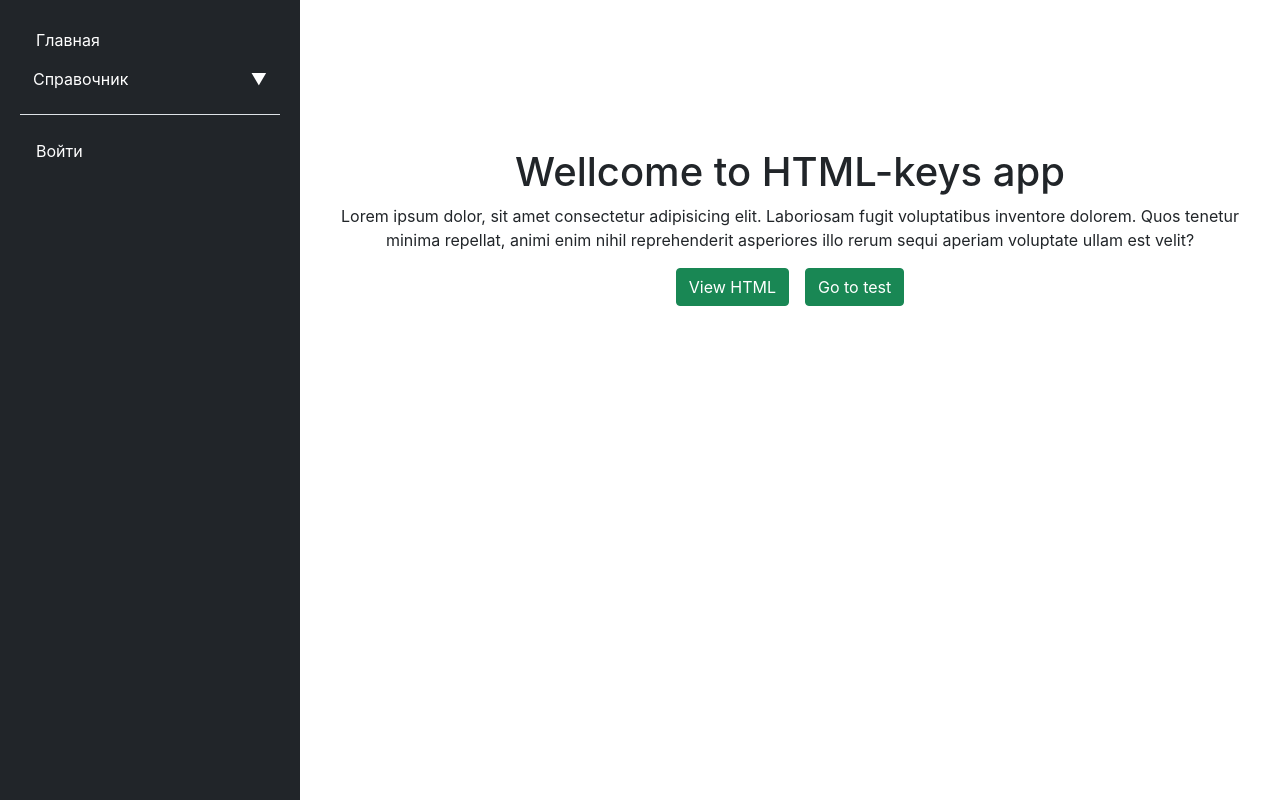
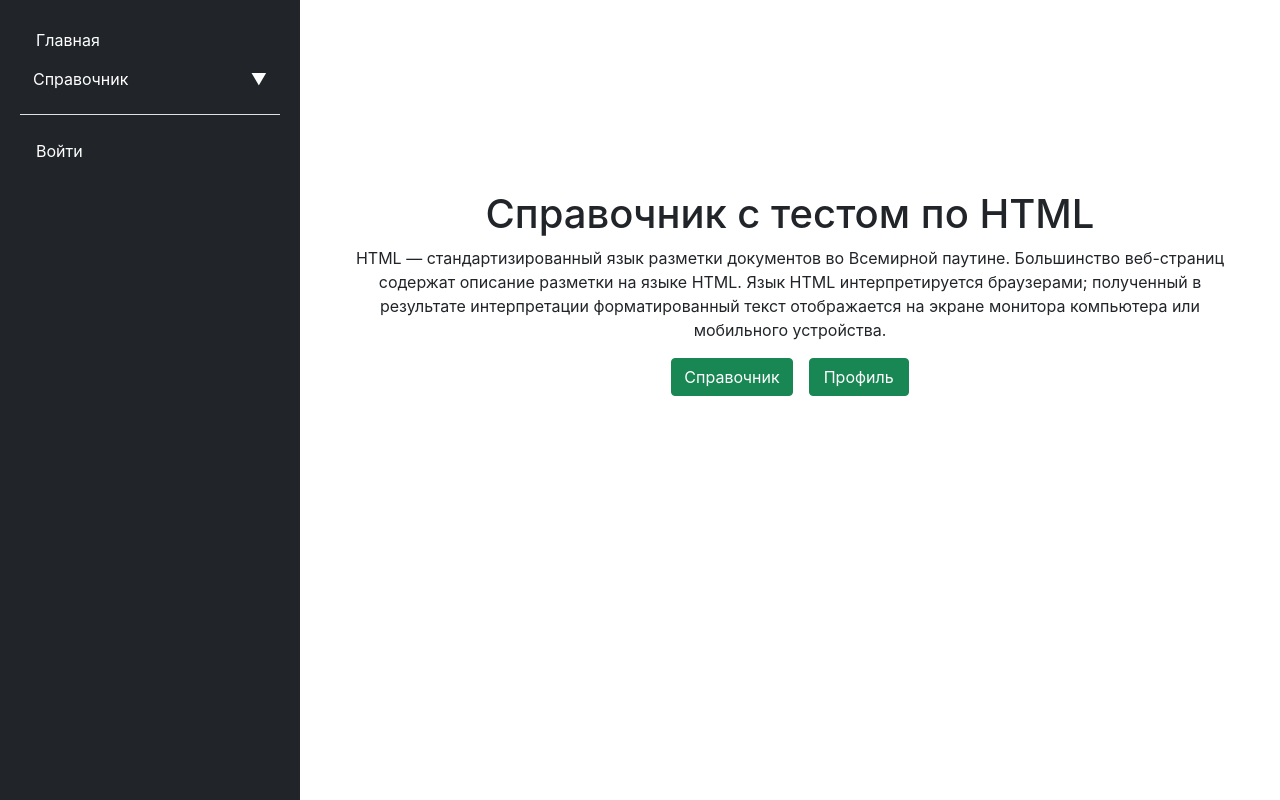
Before and after one commit to WebMobik/school-app, a React (Create React App) app: page / in a window 1280 px wide. Built offline with nearby package versions, Linux system fonts and the light colour scheme.

Commit message:
Fix bugs

```diff
--- a/src/api/user-api.js
+++ b/src/api/user-api.js
@@ -42,7 +42,6 @@ const getUser = async (id) => {
 };
 
 const testResult = async (credentials, result) => {
-  console.log(result);
   try {
     const response = await fetch(`${url}/test/html`, {
       method: "PUT",
--- a/src/components/Answer/Answer.jsx
+++ b/src/components/Answer/Answer.jsx
@@ -5,7 +5,8 @@ const Answer = ({id, index, variant, changeVariant}) => {
         <div className="answer d-flex mt-3">
             <input
                 className="form-check-input me-2"
-                type="checkbox"
+                name="question"
+                type="radio"
                 id={`question${index}.${id}`}
                 onChange={() => changeVariant(variant)}
             />
--- a/src/components/Question/Question.jsx
+++ b/src/components/Question/Question.jsx
@@ -1,18 +1,20 @@
-import React from "react";
+import React, { useState } from "react";
 import { useDispatch } from "react-redux";
 import Answer from "../Answer/Answer";
-import { changeCurrentAnswer, nextQuestion } from '../../redux/testsSlice'
+import { nextQuestion } from '../../redux/testsSlice'
 
 const Question = ({ question }) => {
-  const dispatch = useDispatch();
+  const [currentAnswer, setCurrentAnswer] = useState({})
+  const dispatch = useDispatch()
 
   const changeAnswer = (answer) => {
-    dispatch(changeCurrentAnswer(answer))
+    setCurrentAnswer(answer)
   }
 
   const handleNextQuestion = (e) => {
     e.preventDefault()
-    dispatch(nextQuestion())
+    dispatch(nextQuestion(currentAnswer))
+    setCurrentAnswer({})
   }
 
   return (
--- a/src/components/Result/Result.jsx
+++ b/src/components/Result/Result.jsx
@@ -27,7 +27,7 @@ const Result = () => {
             <div className="content text-center m-auto">
                 <h1>Общее количество баллов за тест: {allBalls}</h1>
                 <p>{switchTextResult(allBalls)}</p>
-                <button onClick={handleBackToHome}>
+                <button onClick={handleBackToHome} className="btn btn-success">
                     Вернуться на главную
                 </button>
             </div>
--- a/src/components/Signin/Signin.jsx
+++ b/src/components/Signin/Signin.jsx
@@ -1,10 +1,13 @@
 import React, { useState } from "react";
 import { useHistory } from "react-router-dom";
+import { useDispatch } from "react-redux";
 import { signin } from "../../api/user-api";
 import auth from "../../api/helpers";
+import { toggleUserAuthenticate } from "../../redux/testsSlice";
 
 const Signin = () => {
   const history = useHistory();
+  const dispatch = useDispatch();
   const [userData, setUserData] = useState({
     name: null,
     password: null,
@@ -19,6 +22,7 @@ const Signin = () => {
         console.log(data.error);
       }
       auth.authenticate(data);
+      dispatch(toggleUserAuthenticate())
       history.replace("/");
     });
   };
--- a/src/index.css
+++ b/src/index.css
@@ -38,8 +38,19 @@ li a {
 
 .content {
   padding: 40px;
+  overflow-y: auto;
+  width: 100%;
 }
 
 .pointer {
   cursor: pointer;
 }
+
+.btn {
+  min-width: 100px !important;
+}
+
+.profile {
+  overflow: auto;
+  width: 100%;
+}
--- a/src/pages/Main/MainPage.jsx
+++ b/src/pages/Main/MainPage.jsx
@@ -1,19 +1,41 @@
 import React from "react";
+import { useHistory } from "react-router";
+
 import styles from "./MainPage.module.css";
 
 const MainPage = () => {
+  const history = useHistory();
+
+  const handleGoToDirectory = () => {
+    history.push('/html');
+  }
+
+  const handleGoToProfile = () => {
+    history.push('/sign-in');
+  }
+
   return (
     <div className={`${styles.mainContent} content`}>
       <div className={styles.content}>
-        <h1>Wellcome to HTML-keys app</h1>
+        <h1>Справочник с тестом по HTML</h1>
         <p>
-          Lorem ipsum dolor, sit amet consectetur adipisicing elit. Laboriosam
-          fugit voluptatibus inventore dolorem. Quos tenetur minima repellat,
-          animi enim nihil reprehenderit asperiores illo rerum sequi aperiam
-          voluptate ullam est velit?
+          HTML — стандартизированный язык разметки документов во Всемирной паутине.
+          Большинство веб-страниц содержат описание разметки на языке HTML.
+          Язык HTML интерпретируется браузерами; полученный в результате интерпретации форматированный текст
+          отображается на экране монитора компьютера или мобильного устройства.
         </p>
-        <button className="btn btn-success me-3">View HTML</button>
-        <button className="btn btn-success">Go to test</button>
+        <button
+          onClick={handleGoToDirectory}
+          className="btn btn-success me-3"
+        >
+          Справочник
+        </button>
+        <button
+          onClick={handleGoToProfile}
+          className="btn btn-success"
+        >
+          Профиль
+        </button>
       </div>
     </div>
   );
--- a/src/pages/Main/MainPage.module.css
+++ b/src/pages/Main/MainPage.module.css
@@ -1,9 +1,5 @@
 .mainContent {
   display: flex;
-  align-items: center;
   text-align: center;
+  margin-top: 150px;
 }
-
-.content {
-  height: 70%;
-}
--- a/src/redux/testsSlice.js
+++ b/src/redux/testsSlice.js
@@ -5,25 +5,22 @@ const initialState = {
   tests,
   currentQuestion: tests[0],
   saveAnswers: [],
-  currentAnswer: {},
   modalOpen: false,
   allBalls: 0,
   isFinal: false,
+  isUserAuth: false,
 };
 
 const testsSlice = createSlice({
   name: "tests",
   initialState,
   reducers: {
-    changeCurrentAnswer: (state, action) => {
-      state.currentAnswer = action.payload
-    },
-    nextQuestion: (state) => {
-      state.saveAnswers.push(state.currentAnswer)
+    nextQuestion: (state, action) => {
+      const currentAnswer = action.payload
+      state.saveAnswers.push(currentAnswer)
       if(state.tests.length === state.saveAnswers.length) {
         const rightAnswers = state.saveAnswers.filter(answer => answer.right === true)
         state.allBalls = rightAnswers.length * 50
-        state.currentAnswer = {}
         state.saveAnswers = []
         state.isFinal = true
       } else {
@@ -32,19 +29,24 @@ const testsSlice = createSlice({
       }
     },
     changeFinalState: (state) => {
+      state.currentQuestion = state.tests[0]
       state.isFinal = false
     },
     toggleModal: (state) => {
       state.modalOpen = !state.modalOpen;
-    }
+    },
+    toggleUserAuthenticate: (state) => {
+      state.isUserAuth = !state.isUserAuth;
+    },
   }
 });
 
-export const { changeCurrentAnswer, nextQuestion, toggleModal, changeFinalState } = testsSlice.actions;
+export const { nextQuestion, toggleModal, changeFinalState, toggleUserAuthenticate } = testsSlice.actions;
 
 export const selectIsFinal = (state) => state.tests.isFinal;
 export const selectAllBalls = (state) => state.tests.allBalls;
 export const selectCurrentQuestion = (state) => state.tests.currentQuestion;
+export const selectIsUserAuth = (state) => state.tests.isUserAuth;
 export const visibleModal = (state) => state.tests.modalOpen;
 
 export default testsSlice.reducer;
```
Also changed, not shown: 1 other file (tests, documents, lock files or other folders).
